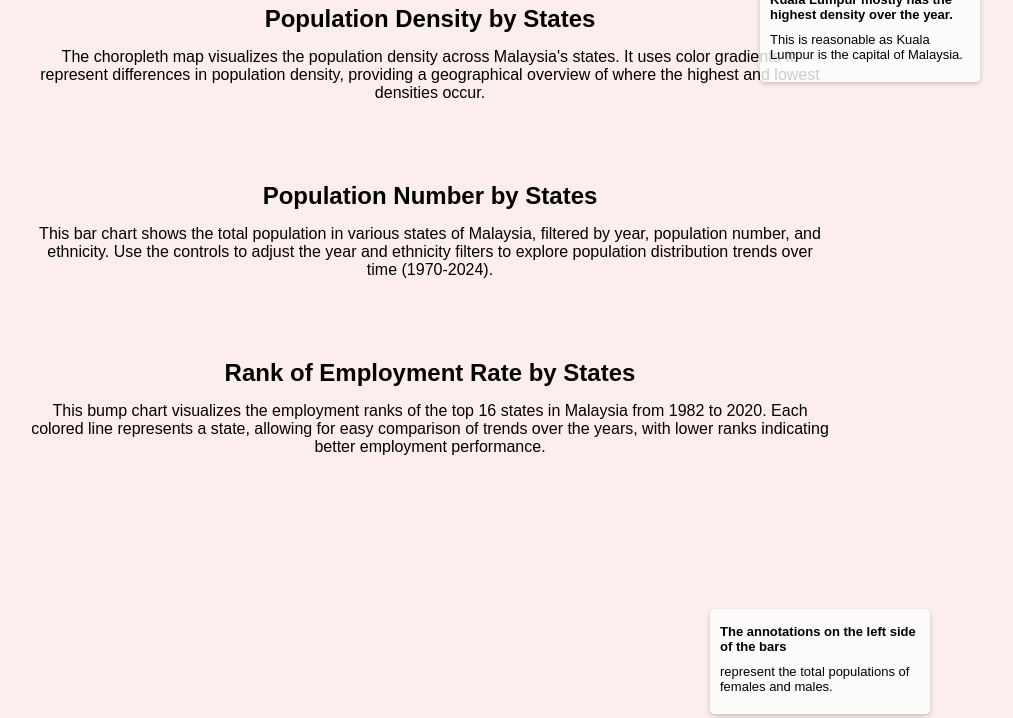
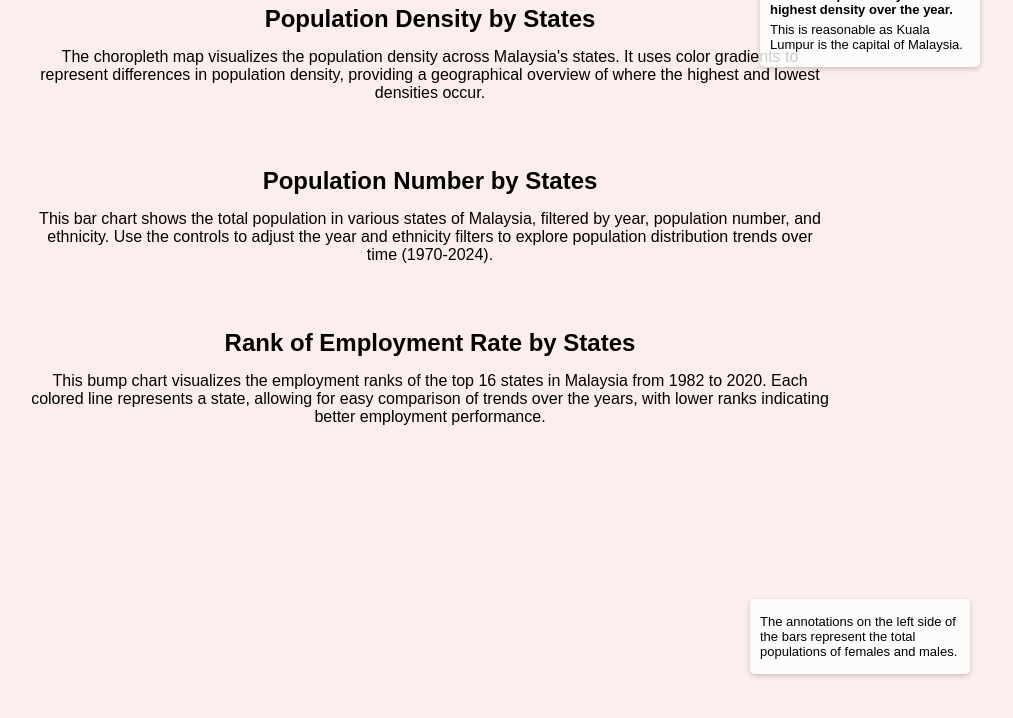
Before and after one commit to Lixuan-How/3179, a plain HTML site: page Project 2/index.html in a window 1280 px wide. Shown: the part 82-800 px from the top of the page, without its empty margins (210-1223 px from the left). Drawn offline with Linux system fonts and the light colour scheme; a script that the page names is missing.

Commit message:
Modify some syntax for layout design

```diff
--- a/Project 2/index.html
+++ b/Project 2/index.html
@@ -21,15 +21,15 @@
             padding: 20px;
         }
         .chart {
-            width: 900px;  /* Set a uniform width for charts */
-            margin: 20px 0; /* Add space between charts */
-            position: relative; /* Add position relative to the chart for absolute positioning of the annotation */
+            width: 900px;
+            margin: 20px 0;
+            position: relative;
         }
         /* For annotation styling */
         .annotation {
             max-width: 800px;
             text-align: center;
-            margin-bottom: 20px;
+            margin-bottom: 10px;
             font-family: sans-serif;
         }
         h1, h2 {
@@ -37,40 +37,40 @@
             padding: 10px;
         }
         p {
-            margin: 5px 0 10px 0;
+            margin: 5px 0 5px 0;
         }
         /* New CSS for choropleth map annotation */
         .choropleth-annotation {
             font-family: sans-serif;
             font-size: small;
-            position: absolute;  /* Position absolute to place it over the chart */
-            bottom: 90px;          /* Adjust to place it higher or lower */
-            right: -100px;         /* Adjust to align it as needed */
-            max-width: 200px;  /* Set a specific width for the annotation */
-            background-color: rgba(255, 255, 255, 0.8); /* Slightly transparent background for better readability */
-            padding: 10px;     /* Padding for better spacing */
-            border-radius: 5px; /* Rounded corners */
+            position: absolute;
+            bottom: 90px;
+            right: -100px;
+            max-width: 200px;
+            background-color: rgba(255, 255, 255, 0.8);
+            padding: 10px;
+            border-radius: 5px;
             box-shadow: 0 2px 5px rgba(0, 0, 0, 0.2); /* Subtle shadow */
             z-index: 10; /* Ensure it appears above the map */
         }
         .flex-container {
-            display: flex;       /* Flex container for map and annotation */
-            align-items: center; /* Center align items vertically */
-            position: relative;  /* Set position relative for absolute children */
+            display: flex;
+            align-items: center;
+            position: relative;
         }
         /* New CSS for bar chart annotation */
         .bar-chart-annotation {
             font-family: sans-serif;
-            font-size: small; /* Specify the sans-serif font directly */
-            position: absolute; /* Position absolute to place it over the chart */
-            right: -50px;        /* Adjust to align with your bar chart */
-            top: 300px;        /* Adjust for the vertical position */
-            max-width: 200px;  /* Set a specific width for the annotation */
-            background-color: rgba(255, 255, 255, 0.8); /* Slightly transparent background for better readability */
-            padding: 10px;     /* Padding for better spacing */
-            border-radius: 5px; /* Rounded corners */
-            box-shadow: 0 2px 5px rgba(0, 0, 0, 0.2); /* Subtle shadow */
-            z-index: 10; /* Ensure it appears above the chart */
+            font-size: small;
+            position: absolute;
+            right: -90px;
+            top: 320px;
+            max-width: 200px;
+            background-color: rgba(255, 255, 255, 0.8);
+            padding: 10px;
+            border-radius: 5px;
+            box-shadow: 0 2px 5px rgba(0, 0, 0, 0.2);
+            z-index: 10;
         }
     </style>
 </head>
@@ -115,8 +115,7 @@
 
         <!-- Bar chart annotation -->
         <div class="bar-chart-annotation">
-            <p><strong>The annotations on the left side of the bars</strong></p>
-            <p>represent the total populations of females and males.</p>
+            <p>The annotations on the left side of the bars represent the total populations of females and males.</p>
         </div>
     </div>
 
--- a/Project 2/js/bar_chart.vg.json
+++ b/Project 2/js/bar_chart.vg.json
@@ -1,6 +1,6 @@
 {
   "$schema": "https://vega.github.io/schema/vega-lite/v5.json",
-  "width": 550,
+  "width": 600,
   "height": 320,
   "title": {
     "text": {
@@ -126,7 +126,7 @@
         "type": "text",
         "align": "left",
         "baseline": "middle",
-        "fontSize": 7,
+        "fontSize": 9,
         "fontWeight": "bold",
         "fontStyle": "italic",
         "color": "black"
```
